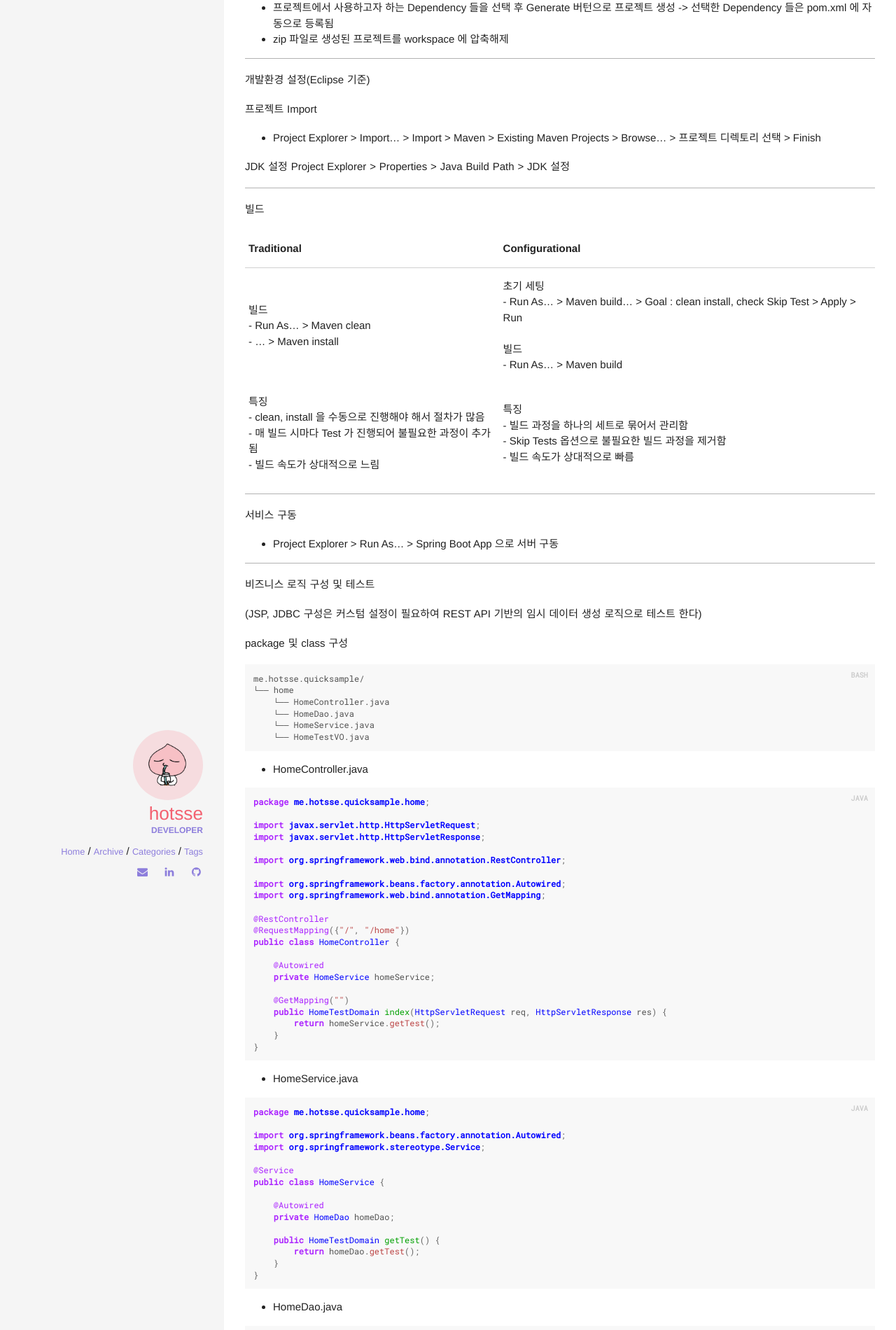
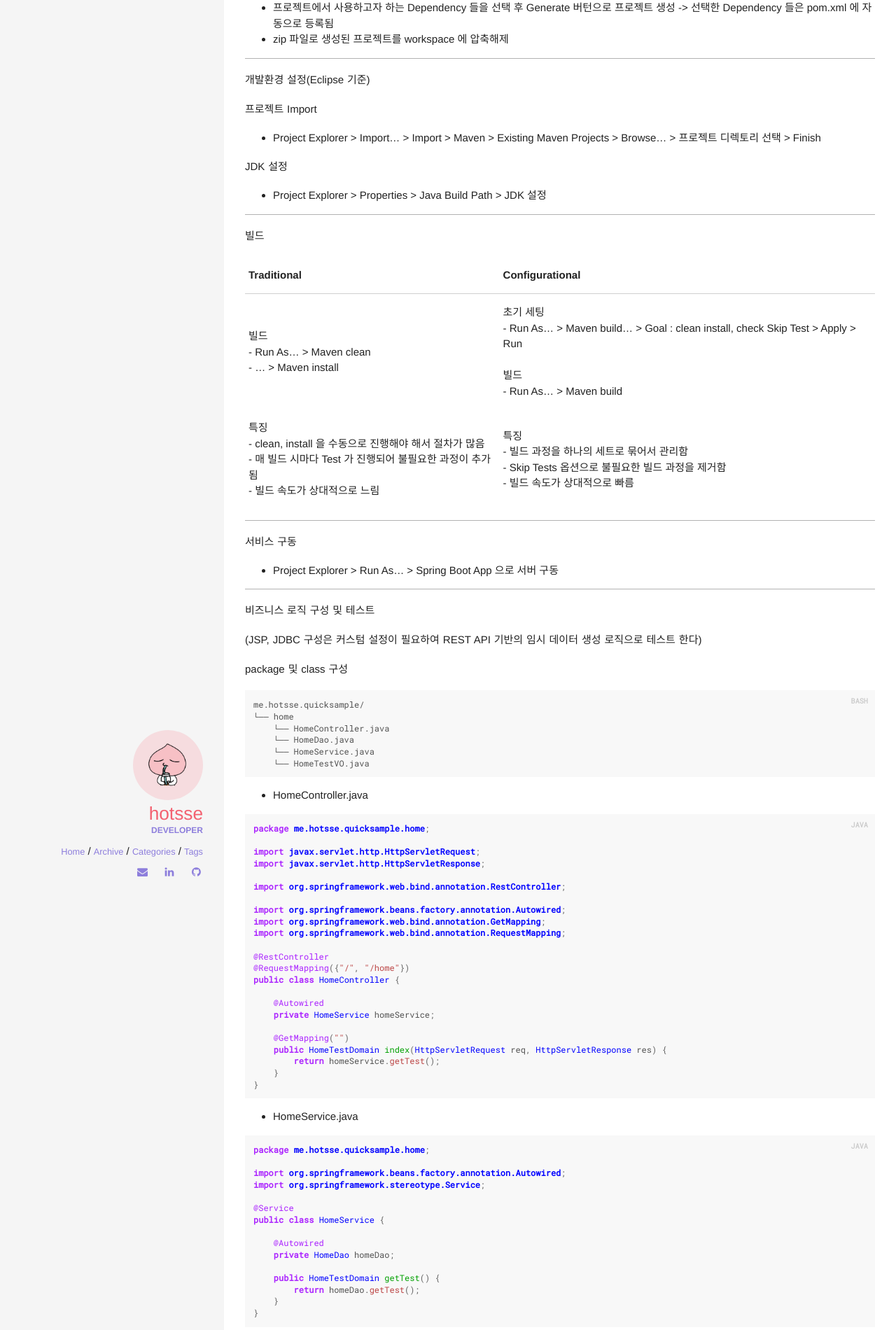
Before and after one commit to Hotsse/hotsse.github.io, a Jekyll site: the page built from _posts/2020-06-29-Spring Boot 빠른 시작.md, in a window 1280 px wide. Shown: the part 440-2340 px from the top of the page at 70% size. Built offline with Jekyll 4.4.1, drawn with Linux system fonts in a browser that asks for light colours; comment, search, counter and statistics services are not loaded.

Commit message:
update post

```diff
--- a/_posts/2020-06-29-Spring Boot 빠른 시작.md
+++ b/_posts/2020-06-29-Spring Boot 빠른 시작.md
@@ -24,7 +24,7 @@ https://start.spring.io
 - Project Explorer > Import... > Import > Maven > Existing Maven Projects > Browse... > 프로젝트 디렉토리 선택 > Finish
 
 JDK 설정
-Project Explorer > Properties > Java Build Path > JDK 설정
+- Project Explorer > Properties > Java Build Path > JDK 설정
 
 -------------
 
@@ -68,6 +68,7 @@ import org.springframework.web.bind.annotation.RestController;
 
 import org.springframework.beans.factory.annotation.Autowired;
 import org.springframework.web.bind.annotation.GetMapping;
+import org.springframework.web.bind.annotation.RequestMapping;
 
 @RestController
 @RequestMapping({"/", "/home"})
```
